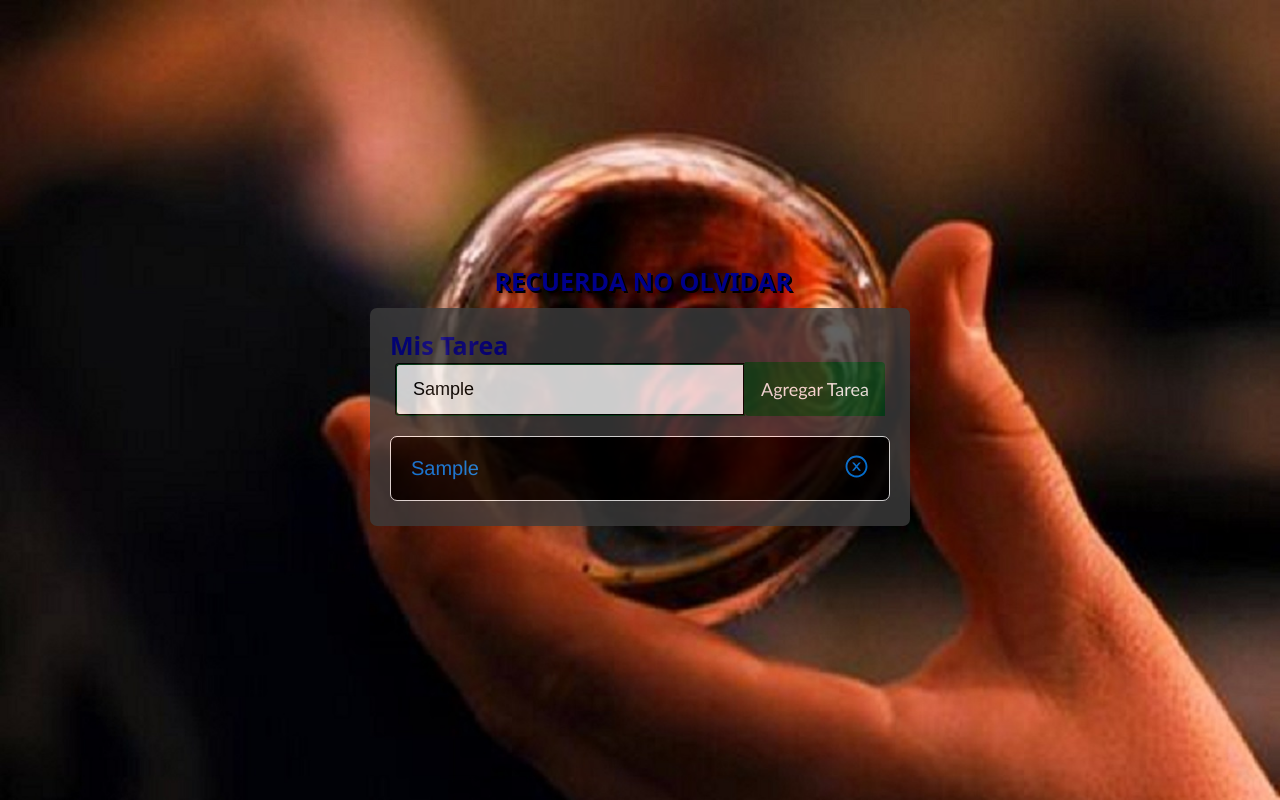
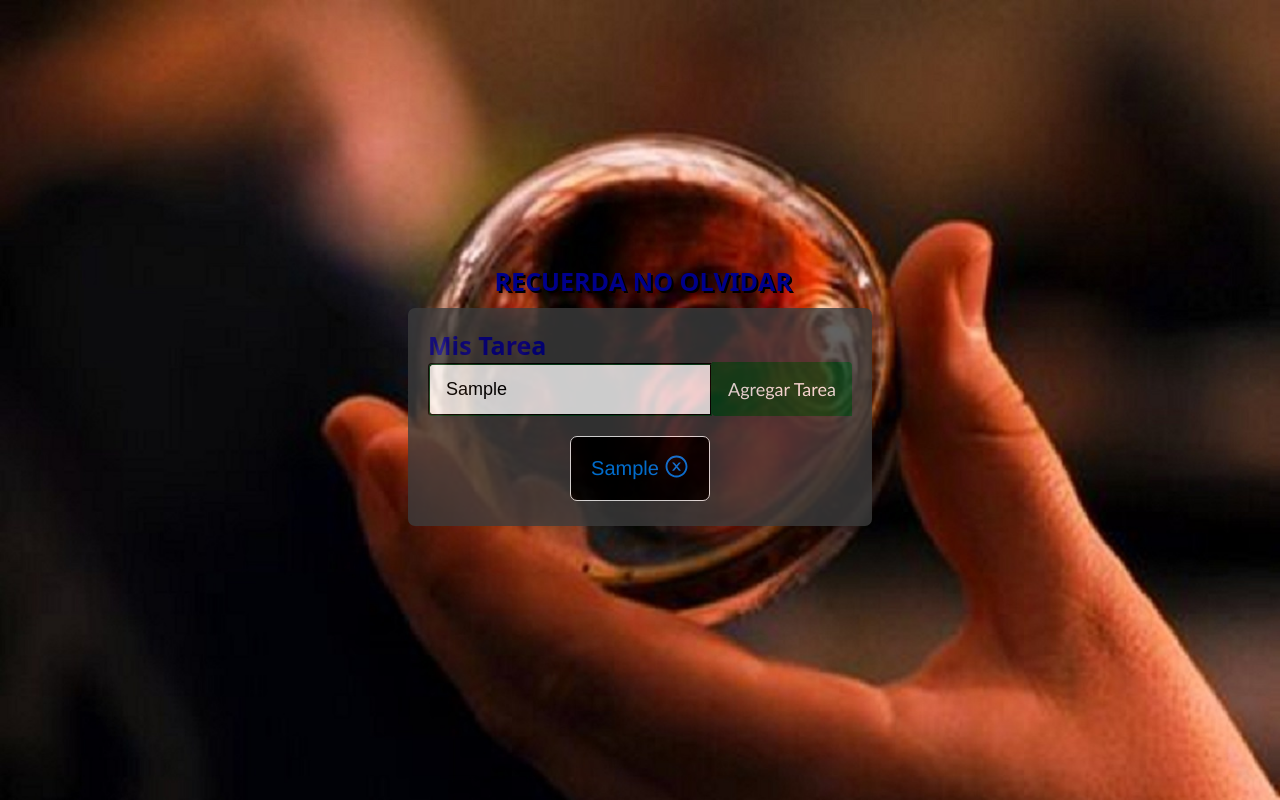
Before and after one commit to fede-cid/Recuerda-No-Olvidar, a React (Create React App) app in the folder app-de-tareas/: page / in a window 1280 px wide. Both pictures are taken after typing "Sample" into the empty fields and a click on the button "Agregar Tarea". Built offline with nearby package versions, Linux system fonts and the light colour scheme.

Commit message:
first commit

```diff
--- a/app-de-tareas/src/App.css
+++ b/app-de-tareas/src/App.css
@@ -66,7 +66,7 @@ h2{
 }
 
 .tarea-lista-principal::-webkit-scrollbar:vertical {
-    width:10px;
+    width:15px;
 }
 
 .tarea-lista-principal::-webkit-scrollbar-button:increment,.tarea-lista-principal::-webkit-scrollbar-button {
@@ -74,13 +74,13 @@ h2{
 }
 
 .tarea-lista-principal::-webkit-scrollbar:horizontal {
-    height: 10px;
+    height: 15px;
 }
 
 .tarea-lista-principal::-webkit-scrollbar-thumb {
-    background-color: #797979;
+    background-color: #7b7b7b;
     border-radius: 20px;
-    border: 2px solid #f1f2f3;
+    border: 2px solid #b2d8ff;
 }
 
 .tarea-lista-principal::-webkit-scrollbar-track {
--- a/app-de-tareas/src/css/tarea.css
+++ b/app-de-tareas/src/css/tarea.css
@@ -1,5 +1,5 @@
 .tarea-contenedor{
-    width: 500px;
+    max-width: 500px;
     min-height: 65px;
     background-color: #1b1b32;
     margin: 5px 0;
@@ -62,6 +62,7 @@
 /* Tarea completada */
 
 .tarea-contenedor.completada{
+    max-width: 500px;
     background-color: #5a01a7;
     text-decoration: line-through;
 }
--- a/app-de-tareas/src/css/tareaFormulario.css
+++ b/app-de-tareas/src/css/tareaFormulario.css
@@ -7,7 +7,7 @@
 }
 
 .tarea-input {
-    width: 350px;
+    max-width: 350px;
     font-size: 18px;
     background-color: white;
     padding: 14px 32px 14px 16px;
```
